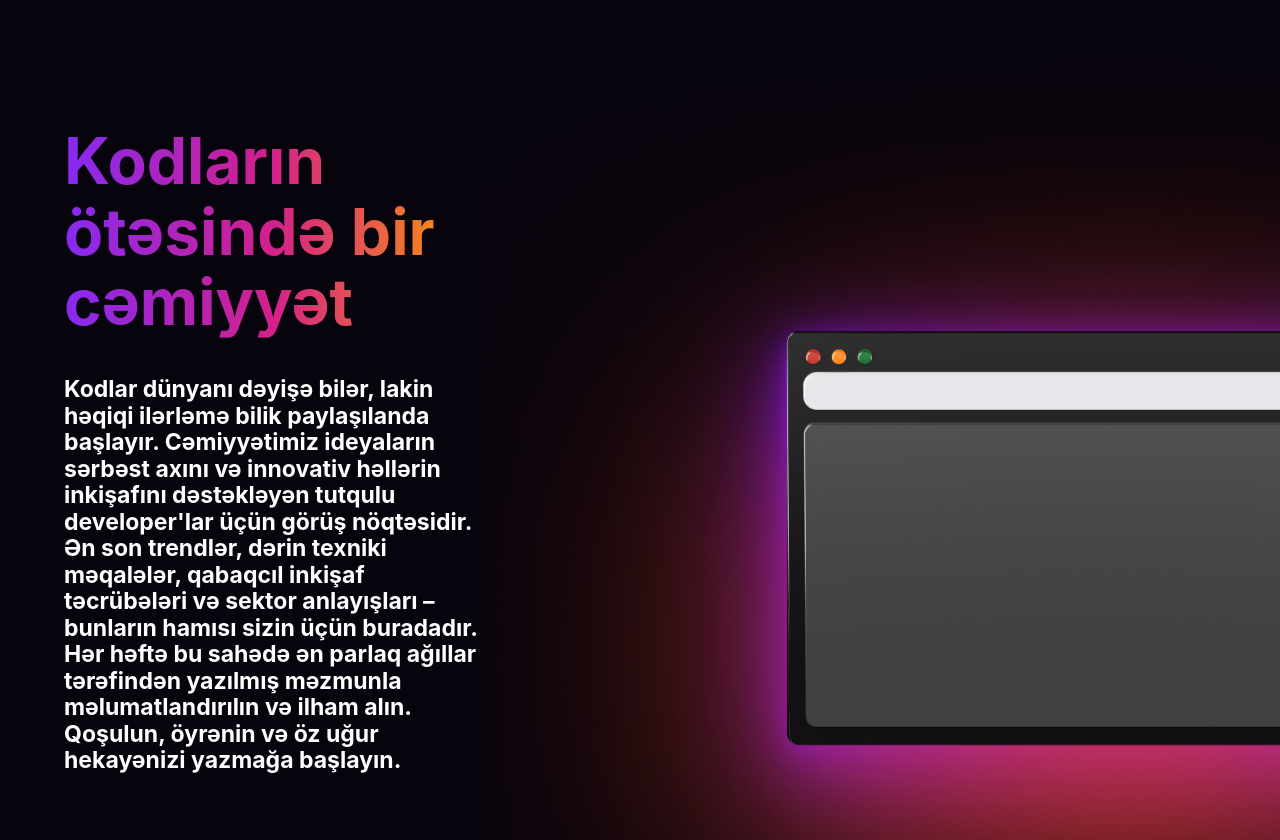
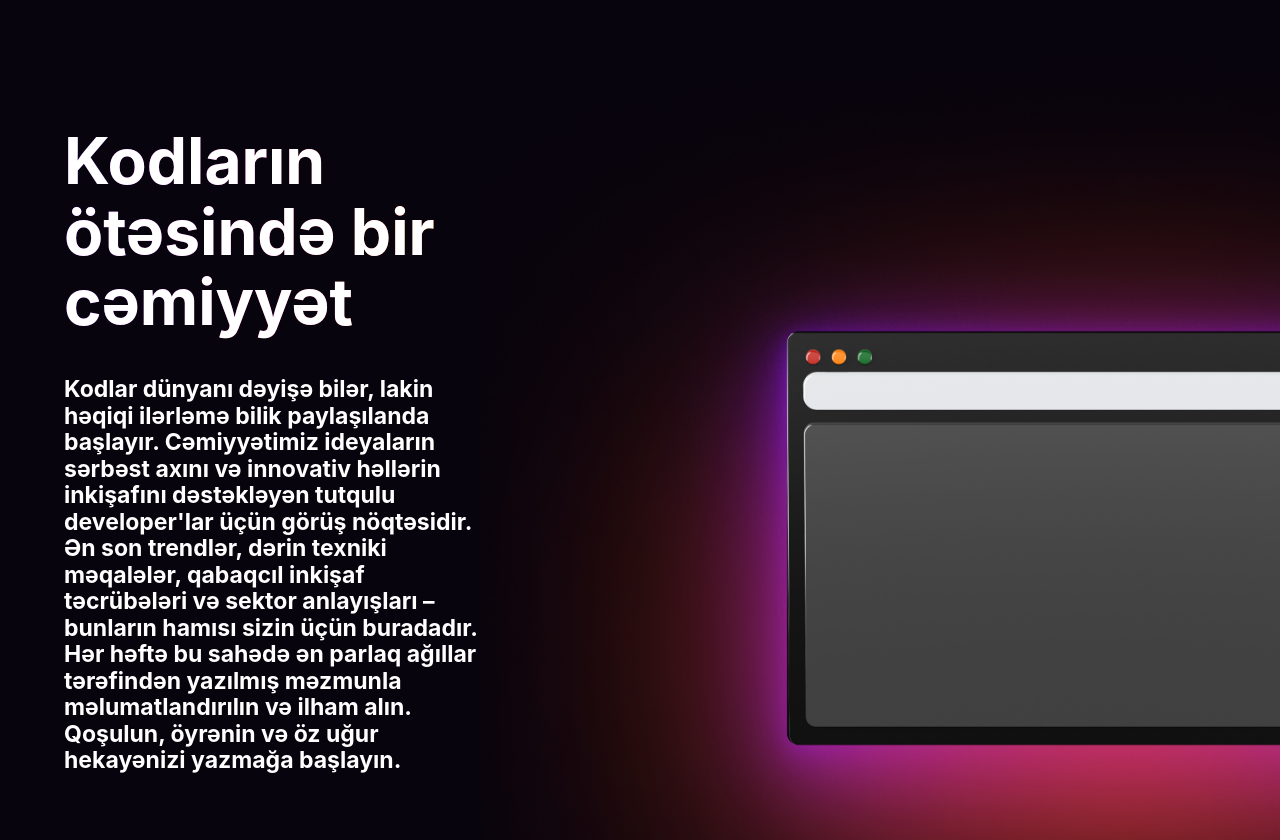
Before and after one commit to azdevcommunity/azdev-web, a React (Vite) app: page / in a window 1280 px wide. Shown: the part 1560-2400 px from the top of the page. Built offline with nearby package versions, Linux system fonts and the light colour scheme; a web font is replaced by a local one.

Commit message:
Update home.css

```diff
--- a/src/features/styles/home.css
+++ b/src/features/styles/home.css
@@ -89,14 +89,12 @@
     color: #fff;
     width: 100%;
     margin-top: 10px;
-    margin-bottom: 0;
     font-weight: bold;
     line-height: 1.1!important;
     margin-bottom: 3vw;
     background-image: linear-gradient(to left, #FDA000, #D3208B, #872AF2);
     background-clip: text;
     -webkit-background-clip: text;
-    color: transparent;
     background-position: center;
     background-size: cover;
 }
@@ -318,12 +316,9 @@
     .homeContainer,
     .section {
         flex-direction: column;
-        /* Stack elements for smaller screens */
     }
 
     .navbarItem {
-        /* Adjust navbar styles for smaller screens */
-
         font-size: 3vw;
     }
 
@@ -383,10 +378,7 @@
         font-size: 4vw;
     }
     .counter {
-        padding-bottom: 4vw;
-        padding-top: 2vw;
-        padding-left: 3vw;
-        padding-right: 3vw;
+        padding: 2vw 3vw 4vw;
         width: 28vw;
     }
 
```
